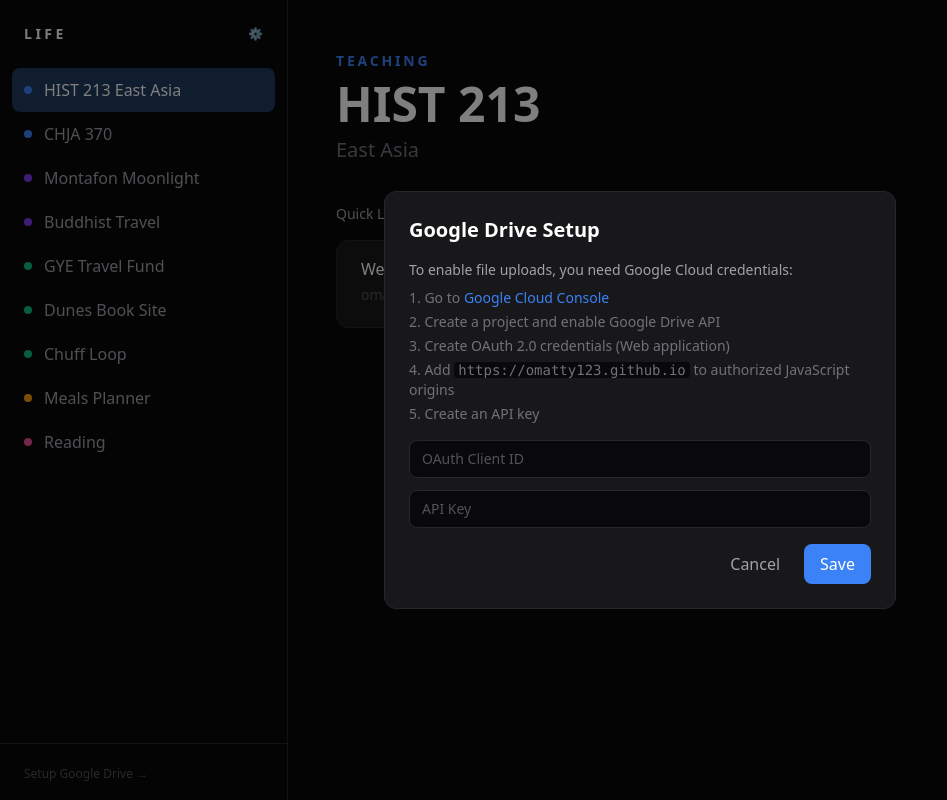
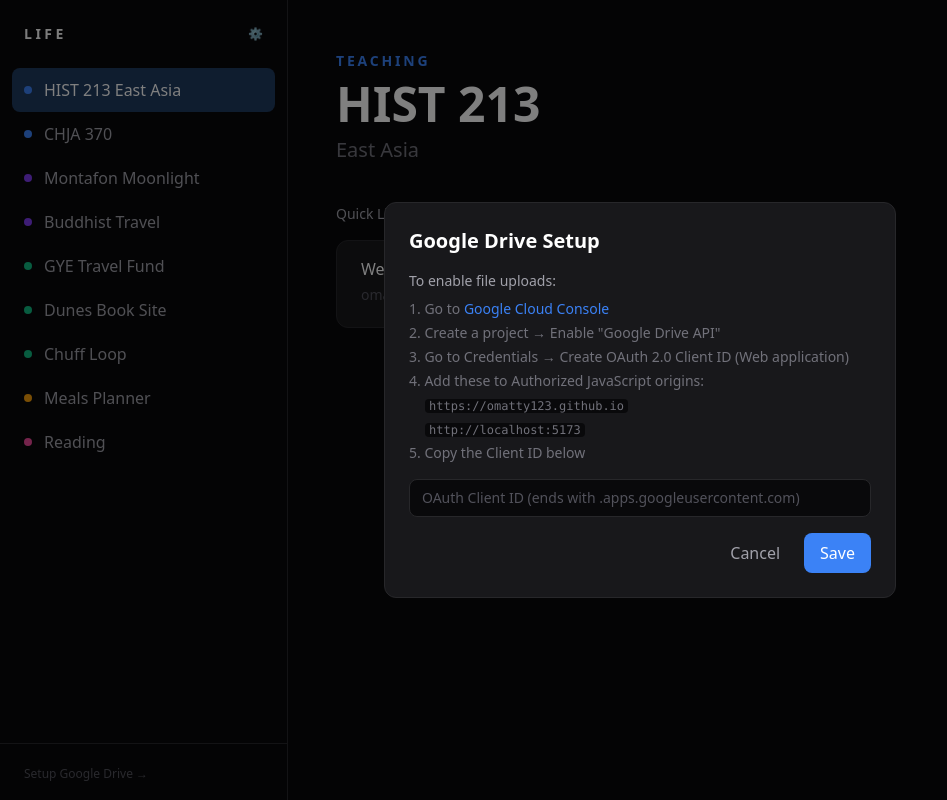
Before and after one commit to omatty123/life-dashboard, a React (Vite) app: page / in a window 1280 px wide. Both pictures are taken after a click on the button "Setup Google Drive". Shown: the whole page, without its empty margins (0-947 px from the left). Built offline with nearby package versions, Linux system fonts and the light colour scheme.

Commit message:
Fix: use new Google Identity Services for auth

```diff
--- a/src/components/Dashboard.jsx
+++ b/src/components/Dashboard.jsx
@@ -1,4 +1,4 @@
-import { useState, useEffect, useCallback } from 'react'
+import { useState, useEffect, useCallback, useRef } from 'react'
 import initialData from '../data/projects.json'
 
 const categoryConfig = {
@@ -9,9 +9,6 @@
   reading: { label: 'READING', color: '#EC4899' }
 }
 
-// Google Drive API config
-const GOOGLE_CLIENT_ID = localStorage.getItem('gdrive-client-id') || ''
-const GOOGLE_API_KEY = localStorage.getItem('gdrive-api-key') || ''
 const SCOPES = 'https://www.googleapis.com/auth/drive.file'
 const READING_FOLDER_NAME = 'Life Dashboard - Reading'
 
@@ -23,34 +20,35 @@
   const [isUploading, setIsUploading] = useState(false)
   const [uploadStatus, setUploadStatus] = useState('')
   const [showSetup, setShowSetup] = useState(false)
-  const [gapiReady, setGapiReady] = useState(false)
-  const [isSignedIn, setIsSignedIn] = useState(false)
+  const [accessToken, setAccessToken] = useState(null)
+  const [clientId, setClientId] = useState(() => localStorage.getItem('gdrive-client-id') || '')
+  const [apiKey, setApiKey] = useState(() => localStorage.getItem('gdrive-api-key') || '')
+  const tokenClientRef = useRef(null)
 
-  // Load Google API
+  // Load Google Identity Services
   useEffect(() => {
+    if (!clientId) return
+
     const script = document.createElement('script')
-    script.src = 'https://apis.google.com/js/api.js'
+    script.src = 'https://accounts.google.com/gsi/client'
+    script.async = true
     script.onload = () => {
-      window.gapi.load('client:auth2', async () => {
-        if (GOOGLE_CLIENT_ID && GOOGLE_API_KEY) {
-          try {
-            await window.gapi.client.init({
-              apiKey: GOOGLE_API_KEY,
-              clientId: GOOGLE_CLIENT_ID,
-              scope: SCOPES,
-              discoveryDocs: ['https://www.googleapis.com/discovery/v1/apis/drive/v3/rest']
-            })
-            setGapiReady(true)
-            setIsSignedIn(window.gapi.auth2.getAuthInstance().isSignedIn.get())
-            window.gapi.auth2.getAuthInstance().isSignedIn.listen(setIsSignedIn)
-          } catch (e) {
-            console.error('GAPI init error:', e)
+      tokenClientRef.current = window.google.accounts.oauth2.initTokenClient({
+        client_id: clientId,
+        scope: SCOPES,
+        callback: (response) => {
+          if (response.access_token) {
+            setAccessToken(response.access_token)
           }
-        }
+        },
       })
     }
     document.body.appendChild(script)
-  }, [])
+
+    return () => {
+      document.body.removeChild(script)
+    }
+  }, [clientId])
 
   // Load from localStorage, merging any new projects from initialData
   useEffect(() => {
@@ -83,7 +81,7 @@
     window.open(url, '_blank')
   }
 
-  const addLink = (label, url) => {
+  const addLink = useCallback((label, url) => {
     if (!label?.trim() || !url?.trim()) return
 
     setProjects(prev => prev.map(p => {
@@ -95,7 +93,7 @@
       }
       return p
     }))
-  }
+  }, [selectedId])
 
   const handleAddLinkSubmit = () => {
     addLink(newLink.label, newLink.url)
@@ -115,34 +113,40 @@
     }))
   }
 
-  const signIn = async () => {
-    if (gapiReady) {
-      await window.gapi.auth2.getAuthInstance().signIn()
+  const signIn = () => {
+    if (tokenClientRef.current) {
+      tokenClientRef.current.requestAccessToken()
     }
   }
 
   const getOrCreateReadingFolder = async () => {
     // Search for existing folder
-    const response = await window.gapi.client.drive.files.list({
-      q: `name='${READING_FOLDER_NAME}' and mimeType='application/vnd.google-apps.folder' and trashed=false`,
-      spaces: 'drive',
-      fields: 'files(id, name)'
-    })
+    const searchResponse = await fetch(
+      `https://www.googleapis.com/drive/v3/files?q=name='${READING_FOLDER_NAME}' and mimeType='application/vnd.google-apps.folder' and trashed=false&spaces=drive&fields=files(id,name)`,
+      {
+        headers: { 'Authorization': `Bearer ${accessToken}` }
+      }
+    )
+    const searchResult = await searchResponse.json()
 
-    if (response.result.files.length > 0) {
-      return response.result.files[0].id
+    if (searchResult.files && searchResult.files.length > 0) {
+      return searchResult.files[0].id
     }
 
     // Create folder
-    const folderMetadata = {
-      name: READING_FOLDER_NAME,
-      mimeType: 'application/vnd.google-apps.folder'
-    }
-    const folder = await window.gapi.client.drive.files.create({
-      resource: folderMetadata,
-      fields: 'id'
+    const createResponse = await fetch('https://www.googleapis.com/drive/v3/files', {
+      method: 'POST',
+      headers: {
+        'Authorization': `Bearer ${accessToken}`,
+        'Content-Type': 'application/json'
+      },
+      body: JSON.stringify({
+        name: READING_FOLDER_NAME,
+        mimeType: 'application/vnd.google-apps.folder'
+      })
     })
-    return folder.result.id
+    const folder = await createResponse.json()
+    return folder.id
   }
 
   const uploadFileToDrive = async (file) => {
@@ -157,12 +161,10 @@
     form.append('metadata', new Blob([JSON.stringify(metadata)], { type: 'application/json' }))
     form.append('file', file)
 
-    const token = window.gapi.auth2.getAuthInstance().currentUser.get().getAuthResponse().access_token
-
     const response = await fetch('https://www.googleapis.com/upload/drive/v3/files?uploadType=multipart&fields=id,webViewLink', {
       method: 'POST',
       headers: {
-        'Authorization': `Bearer ${token}`
+        'Authorization': `Bearer ${accessToken}`
       },
       body: form
     })
@@ -174,7 +176,7 @@
     e.preventDefault()
     e.stopPropagation()
 
-    if (!isSignedIn) {
+    if (!accessToken) {
       setUploadStatus('Please sign in to Google first')
       setTimeout(() => setUploadStatus(''), 3000)
       return
@@ -209,18 +211,23 @@
 
     setIsUploading(false)
     setTimeout(() => setUploadStatus(''), 3000)
-  }, [isSignedIn, selectedProject, addLink])
+  }, [accessToken, selectedProject, addLink])
 
   const handleDragOver = (e) => {
     e.preventDefault()
     e.stopPropagation()
   }
 
-  const saveSetup = (clientId, apiKey) => {
-    localStorage.setItem('gdrive-client-id', clientId)
-    localStorage.setItem('gdrive-api-key', apiKey)
+  const saveSetup = (newClientId, newApiKey) => {
+    localStorage.setItem('gdrive-client-id', newClientId)
+    localStorage.setItem('gdrive-api-key', newApiKey)
+    setClientId(newClientId)
+    setApiKey(newApiKey)
+    setShowSetup(false)
     window.location.reload()
   }
+
+  const isSignedIn = !!accessToken
 
   return (
     <div
@@ -271,7 +278,7 @@
 
         {/* Google Sign In */}
         <div className="px-6 py-4 border-t border-[#27272A]">
-          {!GOOGLE_CLIENT_ID ? (
+          {!clientId ? (
             <button
               onClick={() => setShowSetup(true)}
               className="text-xs text-[#52525B] hover:text-white"
@@ -318,7 +325,12 @@
 
       {/* Setup Modal */}
       {showSetup && (
-        <SetupModal onClose={() => setShowSetup(false)} onSave={saveSetup} />
+        <SetupModal
+          onClose={() => setShowSetup(false)}
+          onSave={saveSetup}
+          initialClientId={clientId}
+          initialApiKey={apiKey}
+        />
       )}
     </div>
   )
@@ -443,9 +455,9 @@
   )
 }
 
-function SetupModal({ onClose, onSave }) {
-  const [clientId, setClientId] = useState(localStorage.getItem('gdrive-client-id') || '')
-  const [apiKey, setApiKey] = useState(localStorage.getItem('gdrive-api-key') || '')
+function SetupModal({ onClose, onSave, initialClientId, initialApiKey }) {
+  const [clientId, setClientId] = useState(initialClientId)
+  const [apiKey, setApiKey] = useState(initialApiKey)
 
   return (
     <div className="fixed inset-0 bg-black/50 flex items-center justify-center z-50" onClick={onClose}>
@@ -453,28 +465,26 @@
         <h2 className="text-xl font-bold text-white mb-4">Google Drive Setup</h2>
 
         <div className="text-sm text-[#A1A1AA] mb-4 space-y-2">
-          <p>To enable file uploads, you need Google Cloud credentials:</p>
+          <p>To enable file uploads:</p>
           <ol className="list-decimal list-inside space-y-1 text-[#71717A]">
-            <li>Go to <a href="https://console.cloud.google.com" target="_blank" className="text-[#3B82F6] hover:underline">Google Cloud Console</a></li>
-            <li>Create a project and enable Google Drive API</li>
-            <li>Create OAuth 2.0 credentials (Web application)</li>
-            <li>Add <code className="bg-[#09090B] px-1 rounded">https://omatty123.github.io</code> to authorized JavaScript origins</li>
-            <li>Create an API key</li>
+            <li>Go to <a href="https://console.cloud.google.com" target="_blank" rel="noreferrer" className="text-[#3B82F6] hover:underline">Google Cloud Console</a></li>
+            <li>Create a project → Enable "Google Drive API"</li>
+            <li>Go to Credentials → Create OAuth 2.0 Client ID (Web application)</li>
+            <li>Add these to Authorized JavaScript origins:
+              <ul className="ml-4 mt-1 space-y-1">
+                <li><code className="bg-[#09090B] px-1 rounded text-xs">https://omatty123.github.io</code></li>
+                <li><code className="bg-[#09090B] px-1 rounded text-xs">http://localhost:5173</code></li>
+              </ul>
+            </li>
+            <li>Copy the Client ID below</li>
           </ol>
         </div>
 
         <input
           type="text"
-          placeholder="OAuth Client ID"
+          placeholder="OAuth Client ID (ends with .apps.googleusercontent.com)"
           value={clientId}
           onChange={(e) => setClientId(e.target.value)}
-          className="w-full bg-[#09090B] border border-[#27272A] rounded-lg px-3 py-2 text-white placeholder-[#52525B] mb-3 focus:outline-none focus:border-[#3B82F6] text-sm"
-        />
-        <input
-          type="text"
-          placeholder="API Key"
-          value={apiKey}
-          onChange={(e) => setApiKey(e.target.value)}
           className="w-full bg-[#09090B] border border-[#27272A] rounded-lg px-3 py-2 text-white placeholder-[#52525B] mb-4 focus:outline-none focus:border-[#3B82F6] text-sm"
         />
 
```
